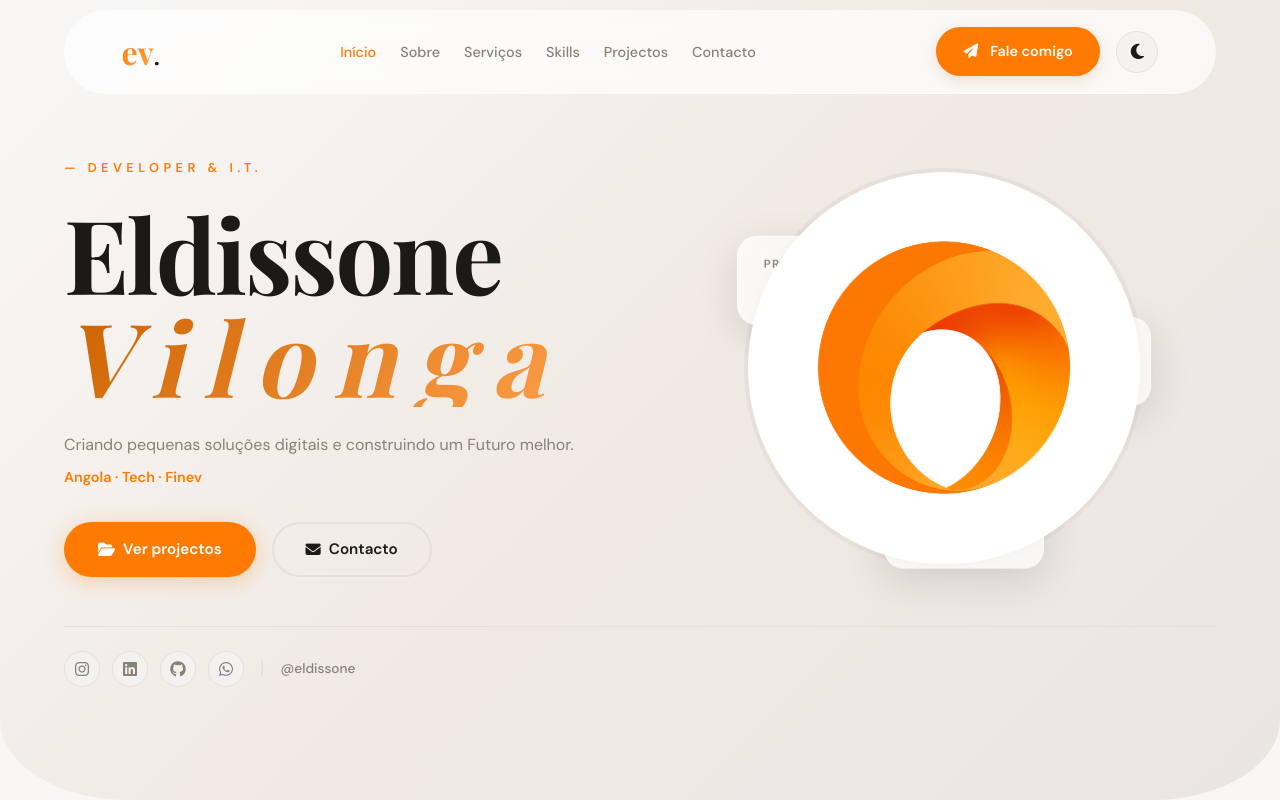
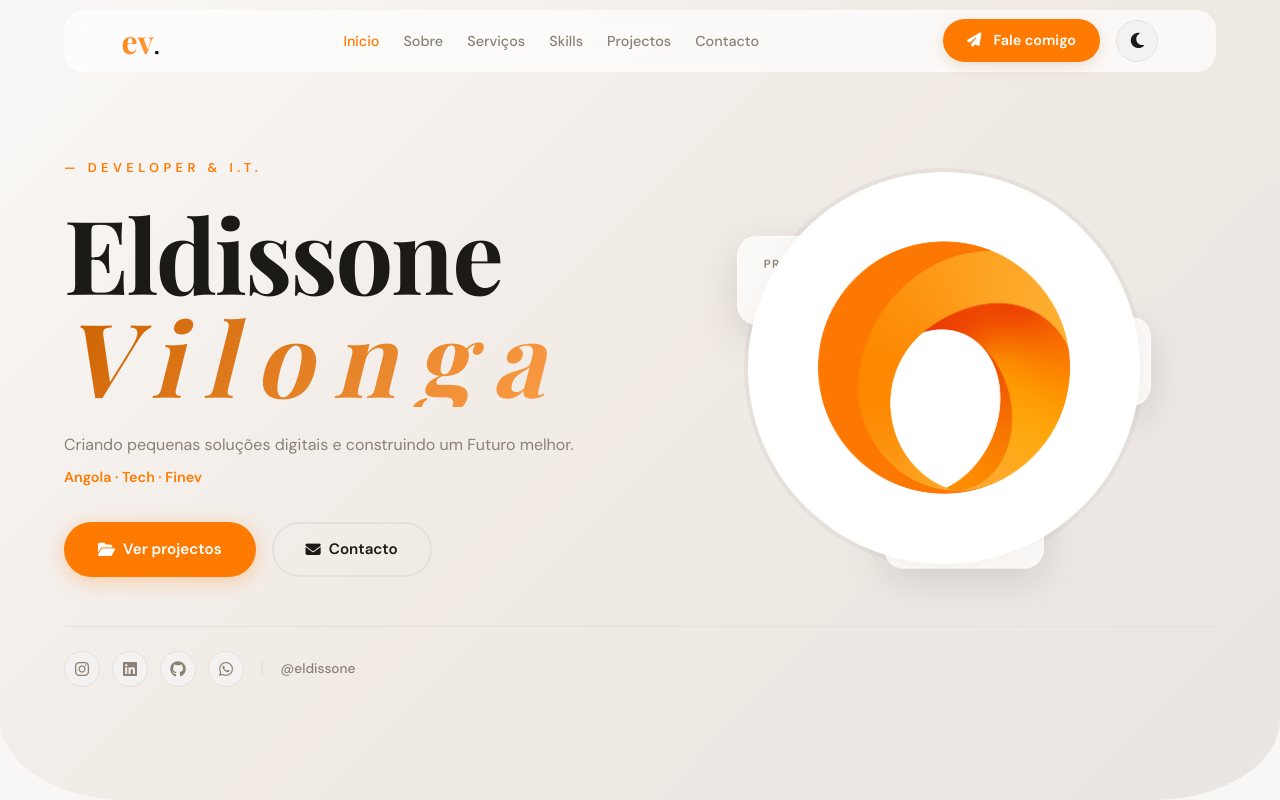
Before and after one commit to Eldissone/portifolio, a Vue app in the folder frontend/: page / in a window 1280 px wide. Shown: the top 800 px of the page. Built offline with nearby package versions, Linux system fonts and the light colour scheme; no server answers; a web font is replaced by a local one.

Commit message:
update header + img

```diff
--- a/frontend/src/main.js
+++ b/frontend/src/main.js
@@ -771,5 +771,3 @@ window.contactFormUtils = {
     triggerConfetti,
     CONFIG
 };
-
-console.log('✅ Formulário de contato inicializado com sucesso!');
--- a/frontend/style.css
+++ b/frontend/style.css
@@ -491,14 +491,14 @@ main {
   top: 10px;
   left: 5%;
   width: 90%;
-  padding: 1rem 0;
+  padding: 5px 0;
   z-index: 1000;
   background-color: var(--glass-bg);
   backdrop-filter: blur(var(--blur));
   -webkit-backdrop-filter: blur(var(--blur));
   border-bottom: 1px solid var(--glass-border);
   transition: var(--transition);
-  border-radius: 50px;
+  border-radius: 20px;
 }
 
 .nav-container {
@@ -578,7 +578,7 @@ main {
 }
 
 .btn-primary.btn-sm {
-  padding: 0.7rem 1.6rem;
+  padding: 0.5rem 1.4rem;
   border-radius: 50px;
   display: flex;
   align-items: center;
```
Also changed, not shown: frontend/src/assets/img/eud.png.
